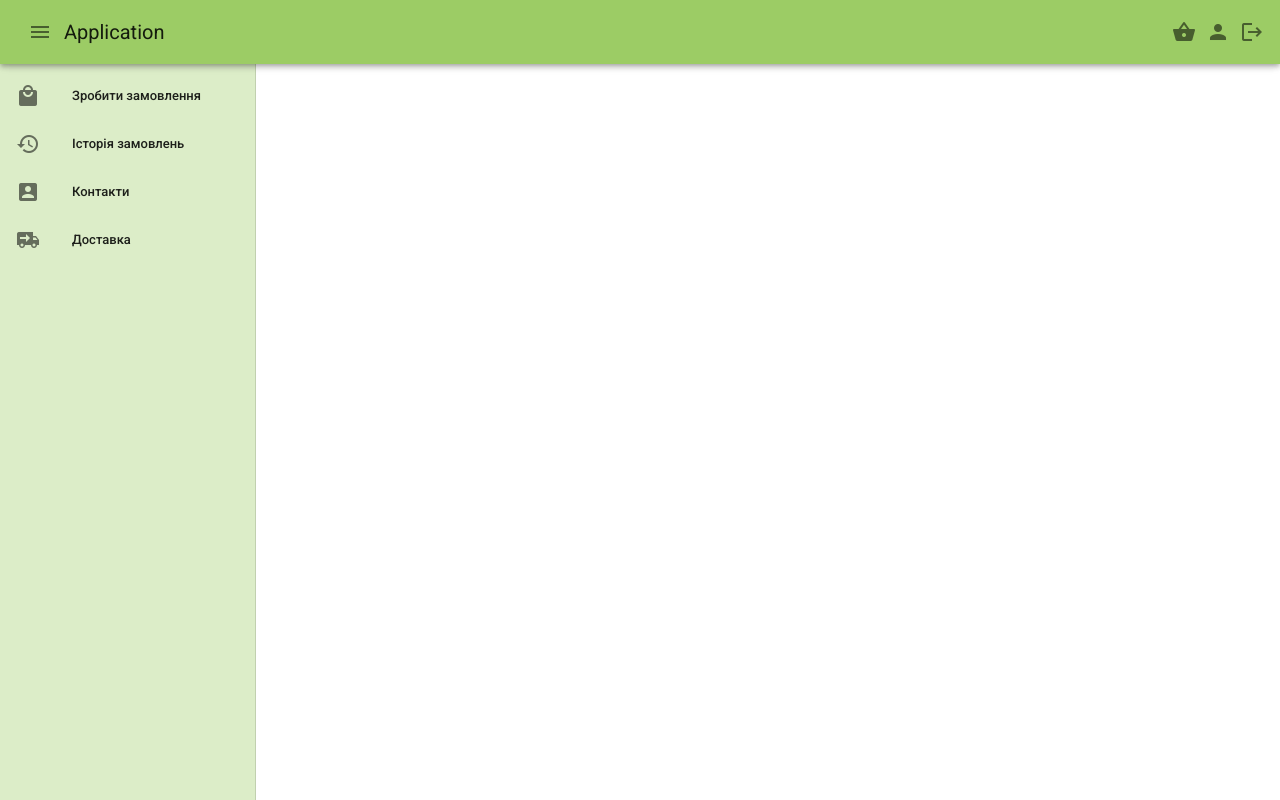
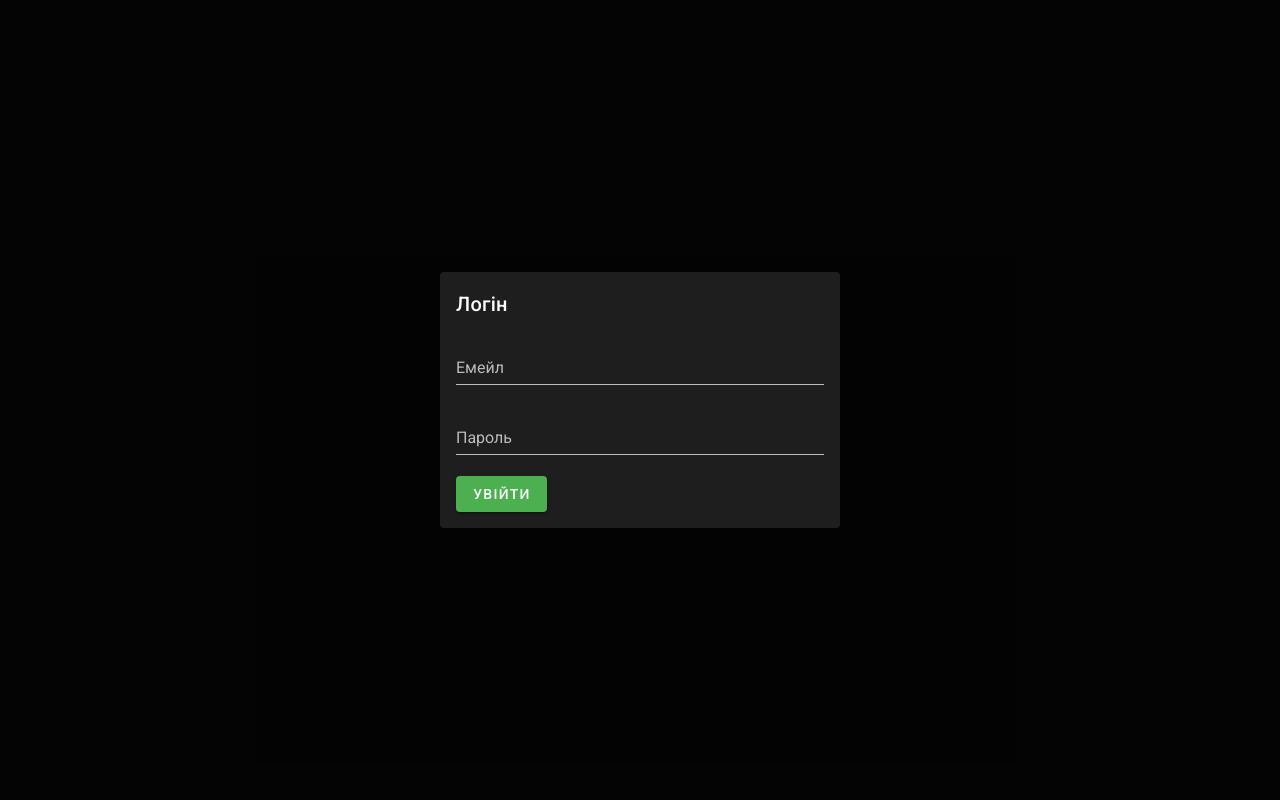
Before and after one commit to Nikolzy/shop, a Nuxt app: page /login in a window 1280 px wide. Built offline with nearby package versions, Linux system fonts and the light colour scheme.

Commit message:
added login layout

```diff
--- a/components/Navbar.vue
+++ b/components/Navbar.vue
@@ -81,7 +81,7 @@
         <nuxt-link to="/profile" class="nav-item">
           <v-icon>mdi-account</v-icon>
         </nuxt-link>
-        <nuxt-link to="/logout" class="nav-item">
+        <nuxt-link to="/login?message=logout" class="nav-item">
           <v-icon>mdi-logout</v-icon>
         </nuxt-link>
       </div>
--- /dev/null
+++ b/layouts/login.vue
@@ -0,0 +1,13 @@
+<template>
+  <v-app>
+    <v-main>
+      <nuxt />
+    </v-main>
+  </v-app>
+</template>
+
+<script>
+  export default {
+    name: 'LoginLayout'
+  }
+</script>
--- /dev/null
+++ b/pages/login.vue
@@ -0,0 +1,60 @@
+<template>
+  <div class="modal">
+    <div class="login_wrapper">
+      <v-card dark>
+        <v-card-title>Логін</v-card-title>
+        <v-card-text>
+          <v-form ref="form">
+            <v-text-field
+              v-model="email"
+              label="Емейл"
+            ></v-text-field>
+            <v-text-field
+              v-model="password"
+              label="Пароль"
+            ></v-text-field>
+          </v-form>
+          <v-btn
+            color="green"
+            dark
+            @click="login"
+          >
+            Увійти
+          </v-btn>
+        </v-card-text>
+      </v-card>
+    </div>
+  </div>
+</template>
+
+<script>
+export default {
+  name: 'Login',
+  layout: 'login',
+  data: () => ({
+    email: '',
+    password: ''
+  }),
+  methods: {
+    login () {
+      this.$router.push('/')
+    }
+  }
+}
+</script>
+
+<style>
+  .modal {
+    position: relative;
+    width: 100%;
+    height: 100%;
+    background-color: rgba(0,0,0,0.8);
+  }
+  .login_wrapper {
+    position: absolute;
+    min-width: 400px;
+    top: 50%;
+    left: 50%;
+    transform: translate(-50%, -50%);
+  }
+</style>
```
